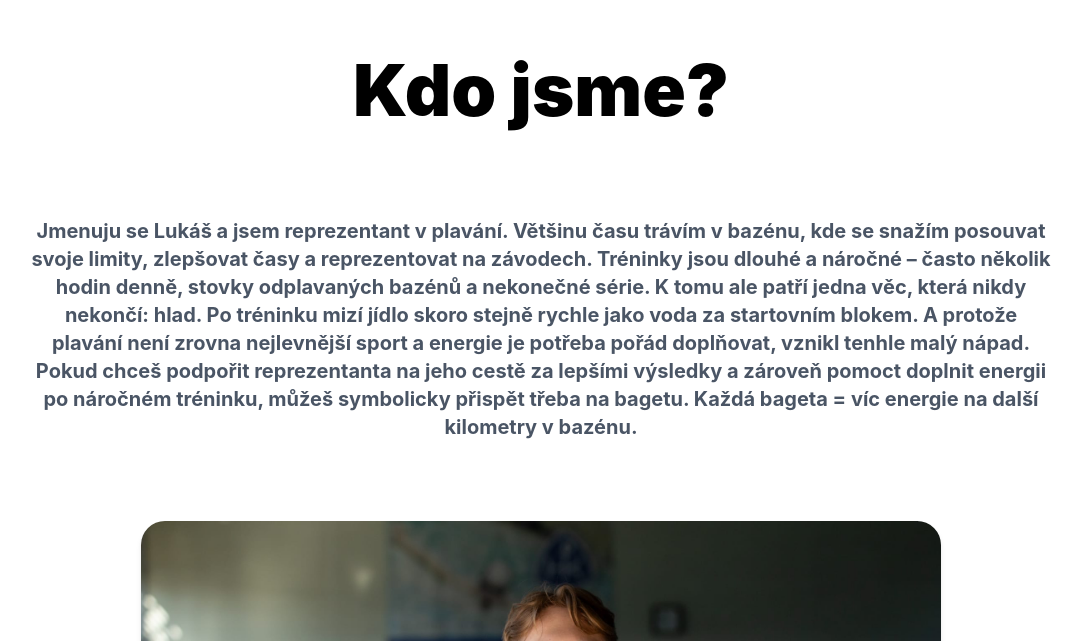
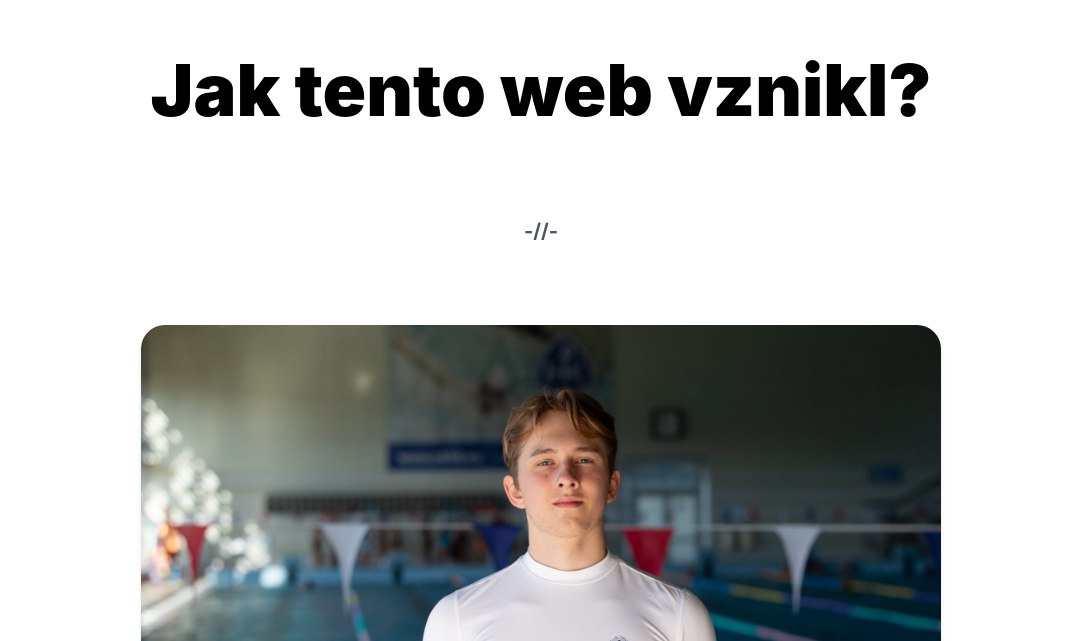
Before and after one commit to Jakub-Hosek-93/LukasMaHlad, a Next.js app: page / in a window 1280 px wide. Shown: the part 837-1478 px from the top of the page, without its empty margins (99-1180 px from the left). Built offline with nearby package versions, Linux system fonts and the light colour scheme.

Commit message:
fix: remove about story

```diff
--- a/app/page.tsx
+++ b/app/page.tsx
@@ -77,33 +77,18 @@ export default function Home() {
         </section>
 
         <section className={"min-h-screen font-[inter] items-center rounded-lg bg-white pt-20"} id={"about"}>
-          <h1 className={"flex text-5xl md:text-7xl lg:text-7xl justify-center items-center font-black text-black leading-[1.3]"}>Kdo jsme?</h1>
+          <h1 className={"flex text-5xl md:text-7xl lg:text-7xl justify-center items-center font-black text-black leading-[1.3]"}>Jak tento web vznikl?</h1>
               <div className={"flex flex-col items-center justify-center gap-20 w-full font-bold z-10 text-gray-600 leading-[1.4] mt-20"}>
                   <p className="text-lg md:text-xl max-w-5xl text-center">
-                      Jmenuju se Lukáš a jsem reprezentant v plavání. Většinu času trávím v bazénu, kde se snažím posouvat svoje limity,
-                      zlepšovat časy a reprezentovat na závodech. Tréninky jsou dlouhé a náročné – často několik hodin denně,
-                      stovky odplavaných bazénů a nekonečné série. K tomu ale patří jedna věc, která nikdy nekončí: hlad.
-
-                      Po tréninku mizí jídlo skoro stejně rychle jako voda za startovním blokem. A protože plavání není zrovna
-                      nejlevnější sport a energie je potřeba pořád doplňovat, vznikl tenhle malý nápad. Pokud chceš podpořit
-                      reprezentanta na jeho cestě za lepšími výsledky a zároveň pomoct doplnit energii po náročném tréninku,
-                      můžeš symbolicky přispět třeba na bagetu.
-
-                      Každá bageta = víc energie na další kilometry v bazénu.
+                      -//-
                   </p>
 
                   <div className={"flex flex-col items-center justify-center gap-3 w-full font-bold z-10"}>
                       <img src={"/LukasVeselyFoto.jpg"} width={"800"} className={"rounded-3xl shadow-md"} alt={"Lukas"}/>
                       <p className={"text-gray-400"} >Lukáš Veselý</p>
                   </div>
-
-
               </div>
         </section>
-
-          <section>
-
-          </section>
       </main>
 
 
```
